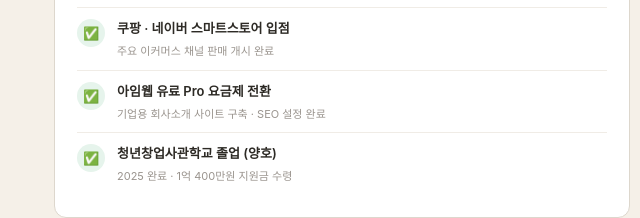
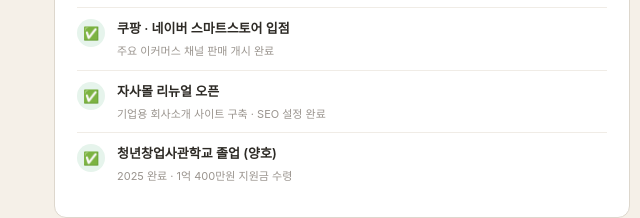
Before and after one commit to syy9191/tanco-dashboard., a plain HTML site: page index.html in a window 1280 px wide. Shown: the part 1583-1801 px from the top of the page, 0-640 px from the left. Drawn offline with nearby package versions, Linux system fonts and the light colour scheme.

Commit message:
Update index.html

```diff
--- a/index.html
+++ b/index.html
@@ -282,7 +282,7 @@
         </li>
         <li class="ms-item">
           <div class="ms-dot dot-done">✅</div>
-          <div class="ms-body"><strong>아임웹 유료 Pro 요금제 전환</strong><span>기업용 회사소개 사이트 구축 · SEO 설정 완료</span></div>
+          <div class="ms-body"><strong>자사몰 리뉴얼 오픈</strong><span>기업용 회사소개 사이트 구축 · SEO 설정 완료</span></div>
         </li>
         <li class="ms-item">
           <div class="ms-dot dot-done">✅</div>
```
